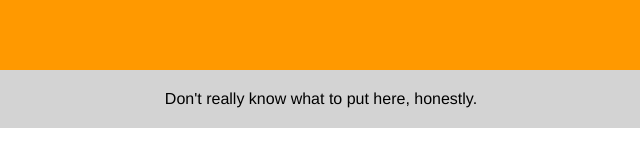
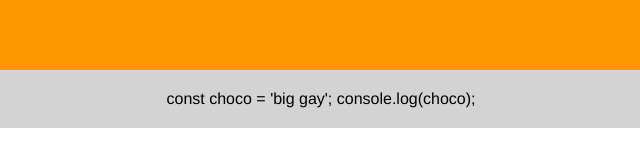
Before and after one commit to chocomintt/Vxperr.github.io, a plain HTML site: page index.html in a window 1280 px wide. Shown: the part 173-340 px from the top of the page, 319-959 px from the left. Drawn offline with Linux system fonts and the light colour scheme.

Commit message:
Update index.html

```diff
--- a/index.html
+++ b/index.html
@@ -21,7 +21,8 @@
 
         <div class="row">
             <div class="main">
-                Don't really know what to put here, honestly.
+                const choco = 'big gay';
+                console.log(choco);
             </div>
           </div>
     </body>
```
